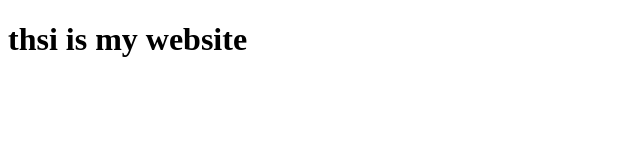
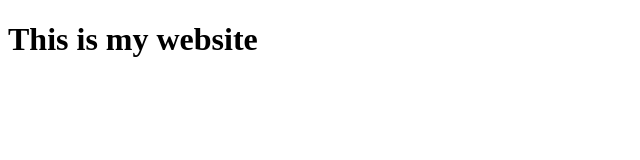
Before and after one commit to belepod/myWeb, a website: page dist/index.html in a window 1280 px wide. Shown: the whole page, without its empty margins (0-640 px from the left). Drawn offline with Linux system fonts and the light colour scheme.

Commit message:
Update index.html

```diff
--- a/dist/index.html
+++ b/dist/index.html
@@ -3,9 +3,9 @@
 <head>
     <meta charset="UTF-8">
     <meta name="viewport" content="width=device-width, initial-scale=1.0">
-    <title>Homet</title>
+    <title>Home</title>
 </head>
 <body>
-    <h1>thsi is my website</h1>
+    <h1>This is my website</h1>
 </body>
 </html>
```
